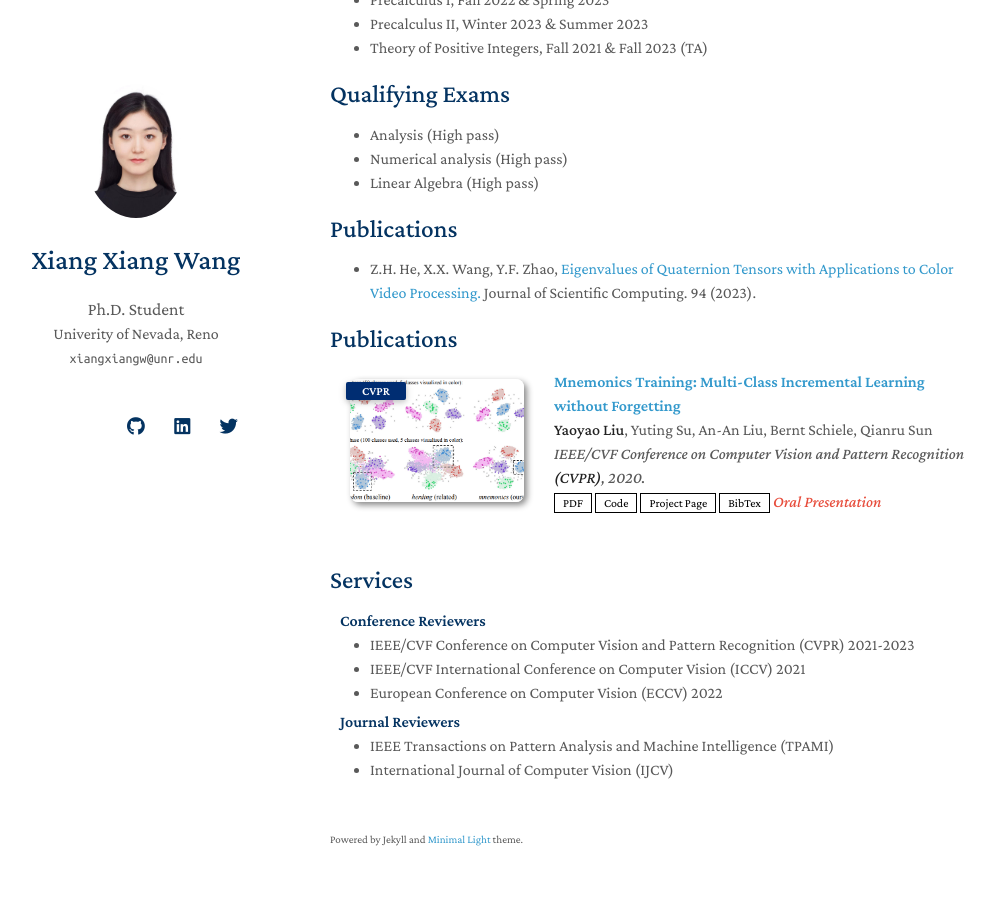
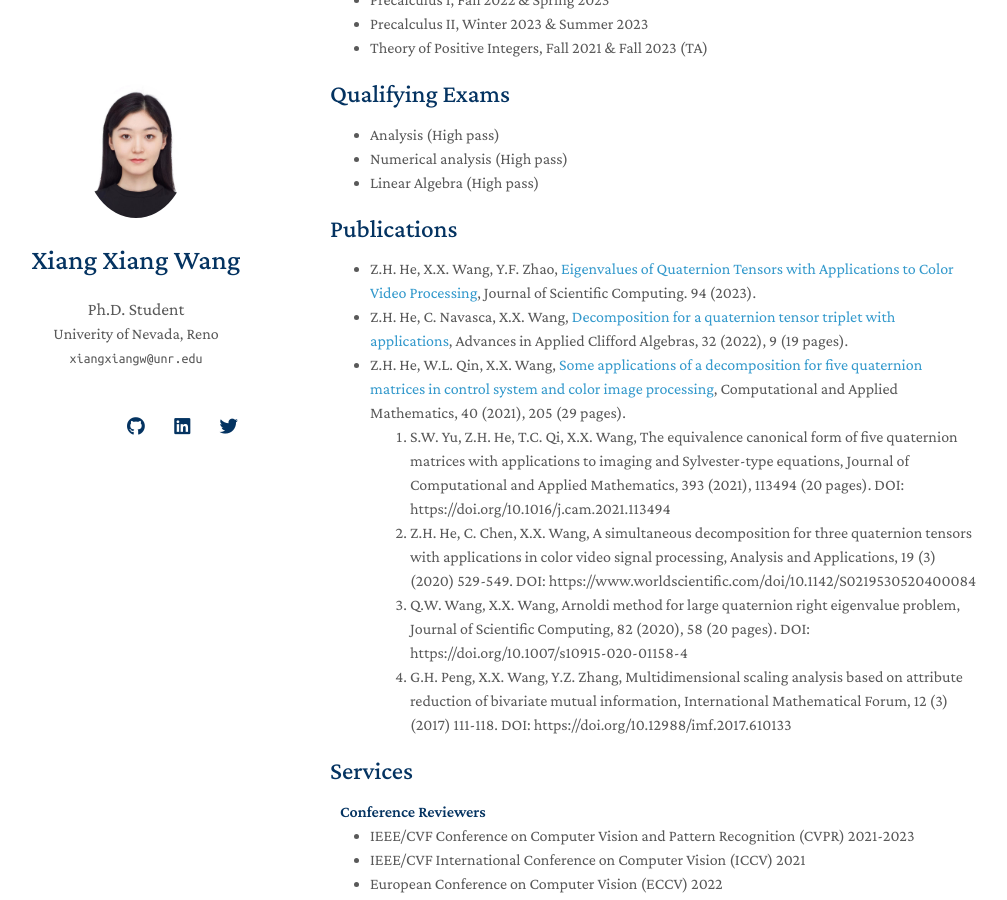
Before and after one commit to yaoyao-liu/minimal-light, a Jekyll site: the page built from index.md, in a window 1280 px wide and 900 px high, scrolled down 1019 px. Shown: the whole window, without its empty margins (140-1147 px from the left). Built offline with Jekyll 4.4.1, drawn with Linux system fonts in a browser that asks for light colours; nearby versions of some CDN libraries; a style sheet for code colours, icons or effects is not loaded; our own code applies the rules of GitHub Pages for plain Markdown files.

Commit message:
Update index.md

```diff
--- a/index.md
+++ b/index.md
@@ -51,9 +51,16 @@ layout: homepage
 - Linear Algebra  (High pass)
 
 ## Publications
-- 	Z.H. He, X.X. Wang, Y.F. Zhao, [Eigenvalues of Quaternion Tensors with Applications to Color Video Processing.](https://doi.org/10.1007/s10915-022-02058-5) Journal of Scientific Computing. 94 (2023).
+- 	Z.H. He, X.X. Wang, Y.F. Zhao, [Eigenvalues of Quaternion Tensors with Applications to Color Video Processing](https://doi.org/10.1007/s10915-022-02058-5), Journal of Scientific Computing. 94 (2023).
+- Z.H. He, C. Navasca, X.X. Wang, [Decomposition for a quaternion tensor triplet with applications](https://doi.org/10.1007/s00006-021-01195-8), Advances in Applied Clifford Algebras, 32 (2022), 9 (19 pages).
+- Z.H. He, W.L. Qin, X.X. Wang, [Some applications of a decomposition for five quaternion matrices in control system and color image processing](https://doi.org/10.1007/s40314-021-01579-3), Computational and Applied Mathematics, 40 (2021), 205 (29 pages).
+4.	S.W. Yu, Z.H. He, T.C. Qi, X.X. Wang, The equivalence canonical form of five quaternion matrices with applications to imaging and Sylvester-type equations, Journal of Computational and Applied Mathematics, 393 (2021), 113494 (20 pages). DOI: https://doi.org/10.1016/j.cam.2021.113494
+5.	Z.H. He, C. Chen, X.X. Wang, A simultaneous decomposition for three quaternion tensors with applications in color video signal processing, Analysis and Applications, 19 (3) (2020) 529-549. DOI:  https://www.worldscientific.com/doi/10.1142/S0219530520400084
+6.	Q.W. Wang, X.X. Wang, Arnoldi method for large quaternion right eigenvalue problem, Journal of Scientific Computing, 82 (2020), 58 (20 pages). DOI: https://doi.org/10.1007/s10915-020-01158-4
+7.	G.H. Peng, X.X. Wang, Y.Z. Zhang, Multidimensional scaling analysis based on attribute reduction of bivariate mutual information, International Mathematical Forum, 12 (3) (2017) 111-118. DOI:  https://doi.org/10.12988/imf.2017.610133
 
 
-{% include_relative _includes/publications.md %}
+
+
 
 {% include_relative _includes/services.md %}
```
